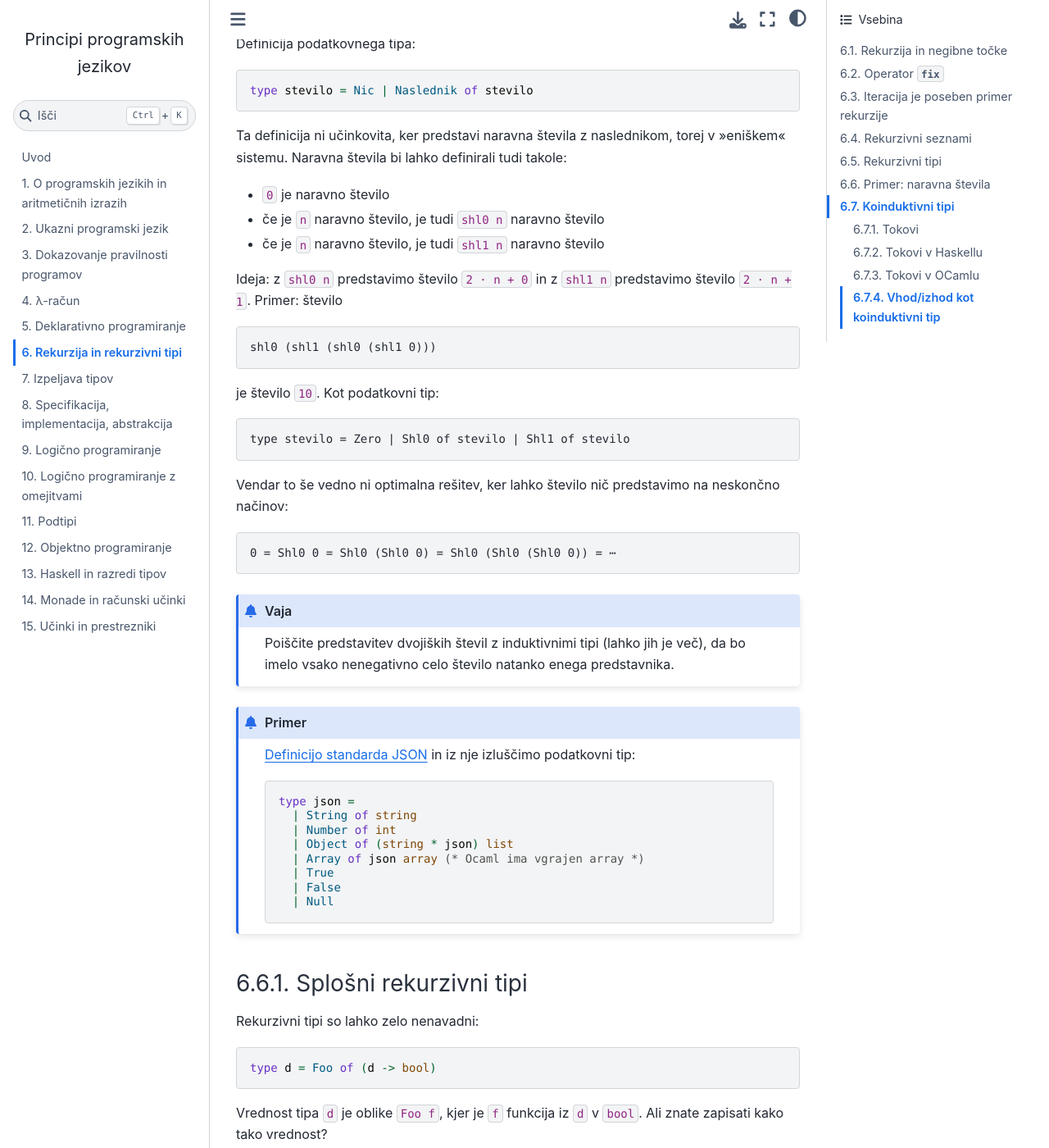
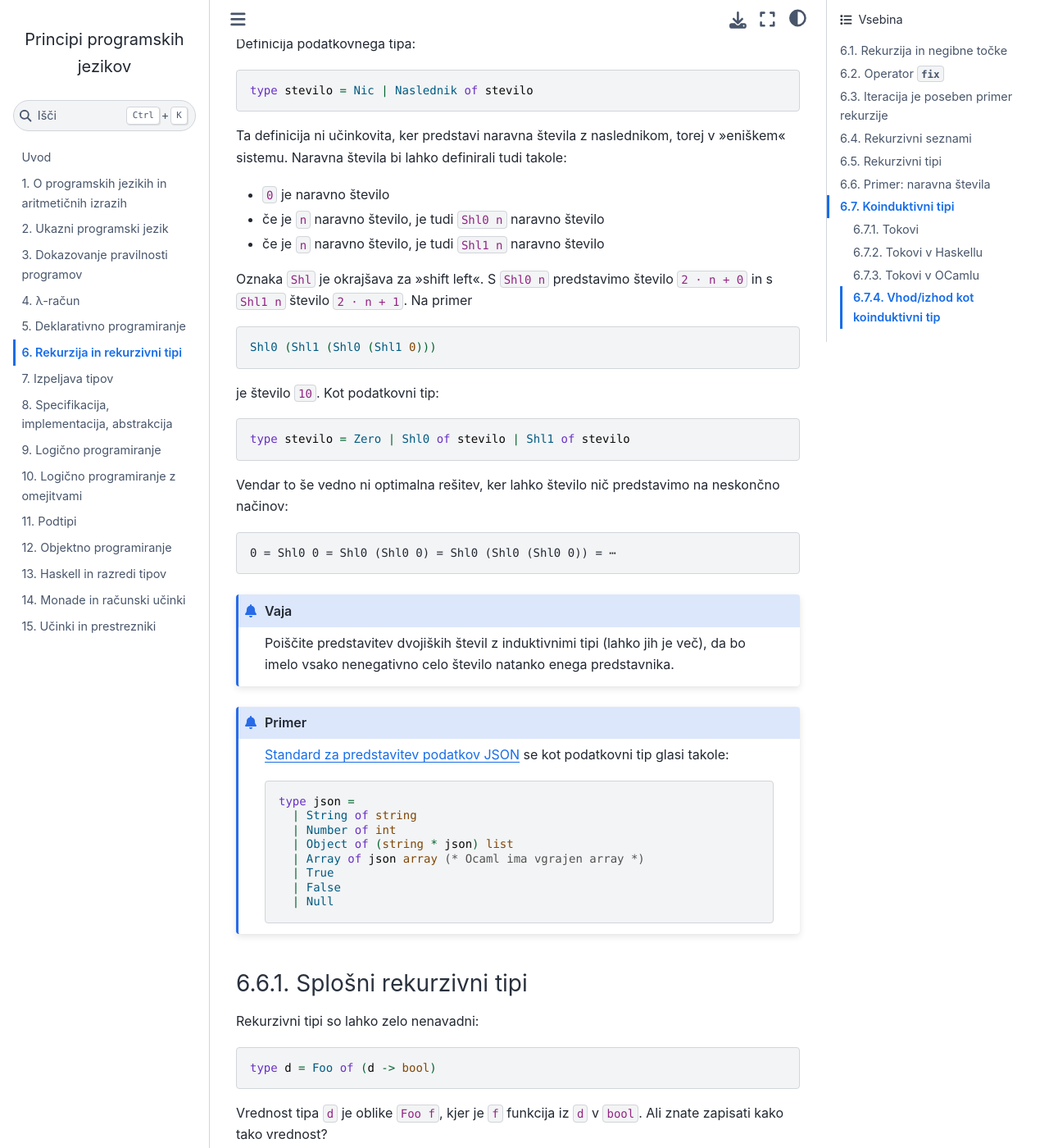
Before and after one commit to andrejbauer/ppj-skripta, a Jupyter Book: the page built from 06-rekurzija/06-rekurzija.md, in a window 1280 px wide and 1400 px high, scrolled down 8162 px. Shown: the whole window at 82% size. Built offline with Jupyter Book 1.0.4 settings and Sphinx 7.4.7 and the Sphinx Book theme 1.1.4, drawn with Linux system fonts in a browser that asks for light colours.

Commit message:
Popravki za poglavje o rekurziji

````diff
--- a/06-rekurzija/06-rekurzija.md
+++ b/06-rekurzija/06-rekurzija.md
@@ -261,8 +261,7 @@ In tako naprej. Če bi lahko imeli neskončno programsko kodo, ne bi potrebovali
 
 ## Rekurzivni seznami
 
-Rekurzivno lahko definiramo tudi razne druge strukture, ne samo funkcij. Na primer,
-neskončni seznam
+Rekurzivno lahko definiramo tudi razne druge strukture, ne samo funkcij. Na primer, neskončni seznam
 
 ```haskell
 ℓ = [1, 2, 1, 2, 1, 2, ...]
@@ -319,11 +318,9 @@ type seznam =
   | Cons of int * seznam
 ```
 
-Spet imamo opravka z rekurzijo. Tipi, ki se sklicujejo sami nase v svoji definiciji, se
-imenujejo **rekurzivni tipi**.
+Spet imamo opravka z rekurzijo. Tipi, ki se sklicujejo sami nase v svoji definiciji, se imenujejo **rekurzivni tipi**.
 
-In spet vidimo, da je rekurzija negibna točka. Podatkovni tipi `seznam` je negibna točka za
-preslikavo `T`, ki slika tipe v tipe:
+In spet vidimo, da je rekurzija negibna točka. Podatkovni tipi `seznam` je negibna točka za preslikavo `T`, ki slika tipe v tipe:
 
 ```none
 seznam = T (seznam)
@@ -385,19 +382,18 @@ Ta definicija ni učinkovita, ker predstavi naravna števila z naslednikom, tore
 Naravna števila bi lahko definirali tudi takole:
 
 * `0` je naravno število
-* če je `n` naravno število, je tudi `shl0 n` naravno število
-* če je `n` naravno število, je tudi `shl1 n` naravno število
+* če je `n` naravno število, je tudi `Shl0 n` naravno število
+* če je `n` naravno število, je tudi `Shl1 n` naravno število
 
-Ideja: z `shl0 n` predstavimo število `2 · n + 0` in z `shl1 n` predstavimo število `2 · n + 1`.
-Primer: število
+Oznaka `Shl` je okrajšava za »shift left«. S `Shl0 n` predstavimo število `2 · n + 0` in s `Shl1 n` število `2 · n + 1`. Na primer
 
-```none
-shl0 (shl1 (shl0 (shl1 0)))
+```ocaml
+Shl0 (Shl1 (Shl0 (Shl1 0)))
 ```
 
 je število `10`. Kot podatkovni tip:
 
-```none
+```ocaml
 type stevilo = Zero | Shl0 of stevilo | Shl1 of stevilo
 ```
 
@@ -415,7 +411,7 @@ imelo vsako nenegativno celo število natanko enega predstavnika.
 
 :::{admonition} Primer
 
-[Definicijo standarda JSON](http://json.org) in iz nje izluščimo podatkovni tip:
+[Standard za predstavitev podatkov JSON](http://json.org) se kot podatkovni tip glasi takole:
 
 ```ocaml
 type json =
````
